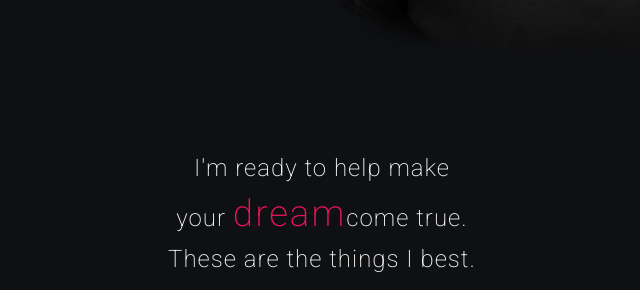
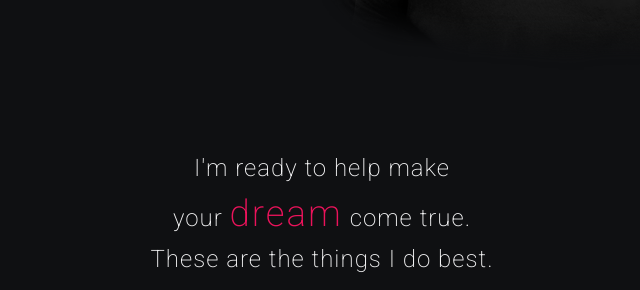
Before and after one commit to ronaldwp/ronaldwp, a plain HTML site: page index.html in a window 1280 px wide. Shown: the part 562-852 px from the top of the page, 318-958 px from the left. Drawn offline with nearby package versions, Linux system fonts and the light colour scheme.

Commit message:
Text Updated

```diff
--- a/index.html
+++ b/index.html
@@ -23,7 +23,7 @@
 		<button class="navbar-toggler" type="button" data-toggle="collapse" data-target="#navbarSupportedContent" aria-controls="navbarSupportedContent" aria-expanded="false" aria-label="Toggle navigation">
     	<span class="navbar-toggler-icon"></span>
   		</button>
-  		<div class="collapse navbar-collapse  justify-content-end" id="navbarSupportedContent">
+  		<div class="collapse navbar-collapse justify-content-end" id="navbarSupportedContent">
   			<ul class="navbar-nav justify-content-center">
   				<li class="nav-item active">
         			<a class="nav-link" href="#section">home</a>
@@ -56,7 +56,7 @@
 
 	<!-- Work -->
 	<div class="sectionTwo container" id="sectionTwo">
-		<p class="mainText textTwo">I'm ready to help make <br>your <span class="hilightText">dream</span>come true.<br>These are the things I best.</p>
+		<p class="mainText textTwo">I'm ready to help make <br>your <span class="hilightText">dream</span> come true.<br>These are the things I do best.</p>
 		<div class="container mycontainerTwo">
 			<div class="row">
 				<div class="col-md iconBox">
--- a/script.js
+++ b/script.js
@@ -17,7 +17,6 @@ function checkWidth() {
 // hide call me btn if the user is on windows
 let agent = navigator.userAgent;
 if(agent.includes('Windows')){
-	console.log("on Windows")
 	phoneBtn.classList.add('hidden');
 } else {
 	console.log(agent)
```
